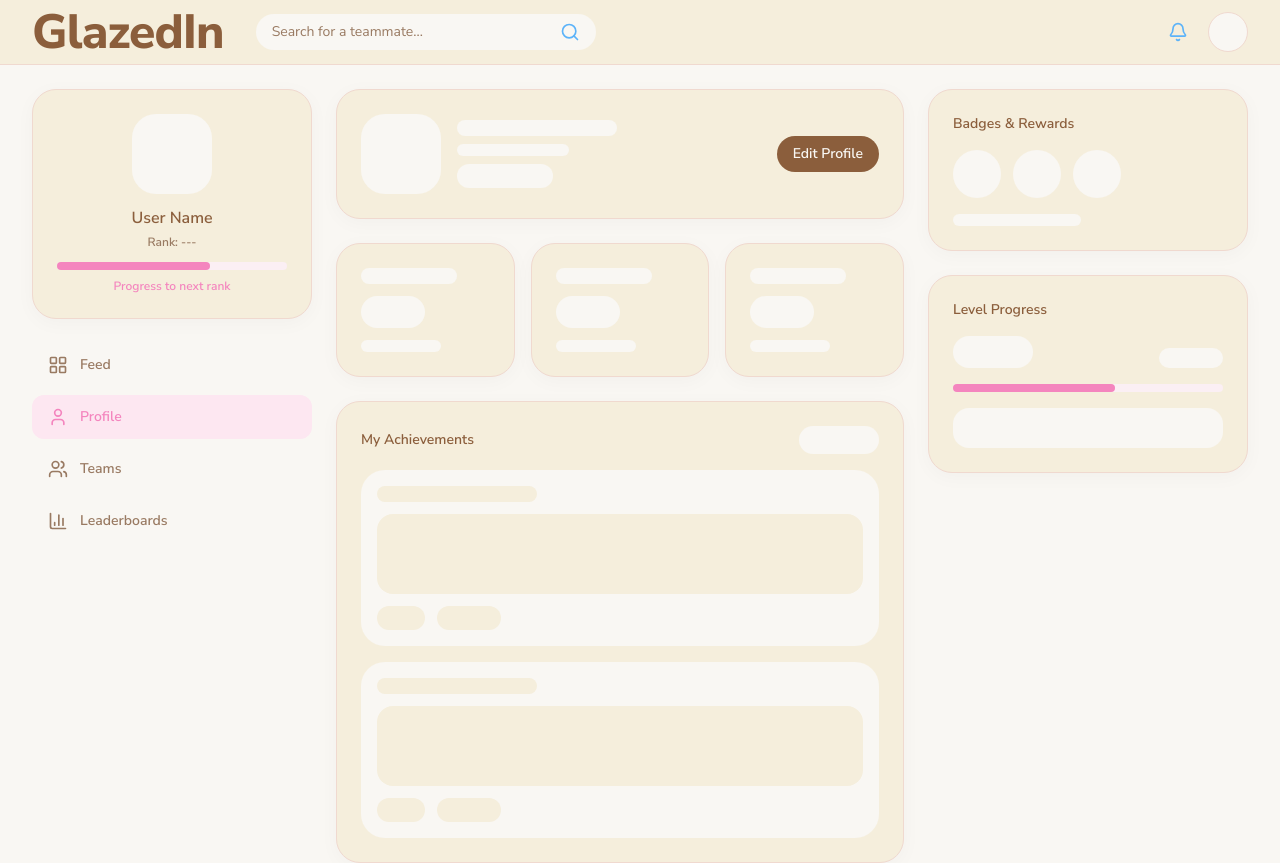
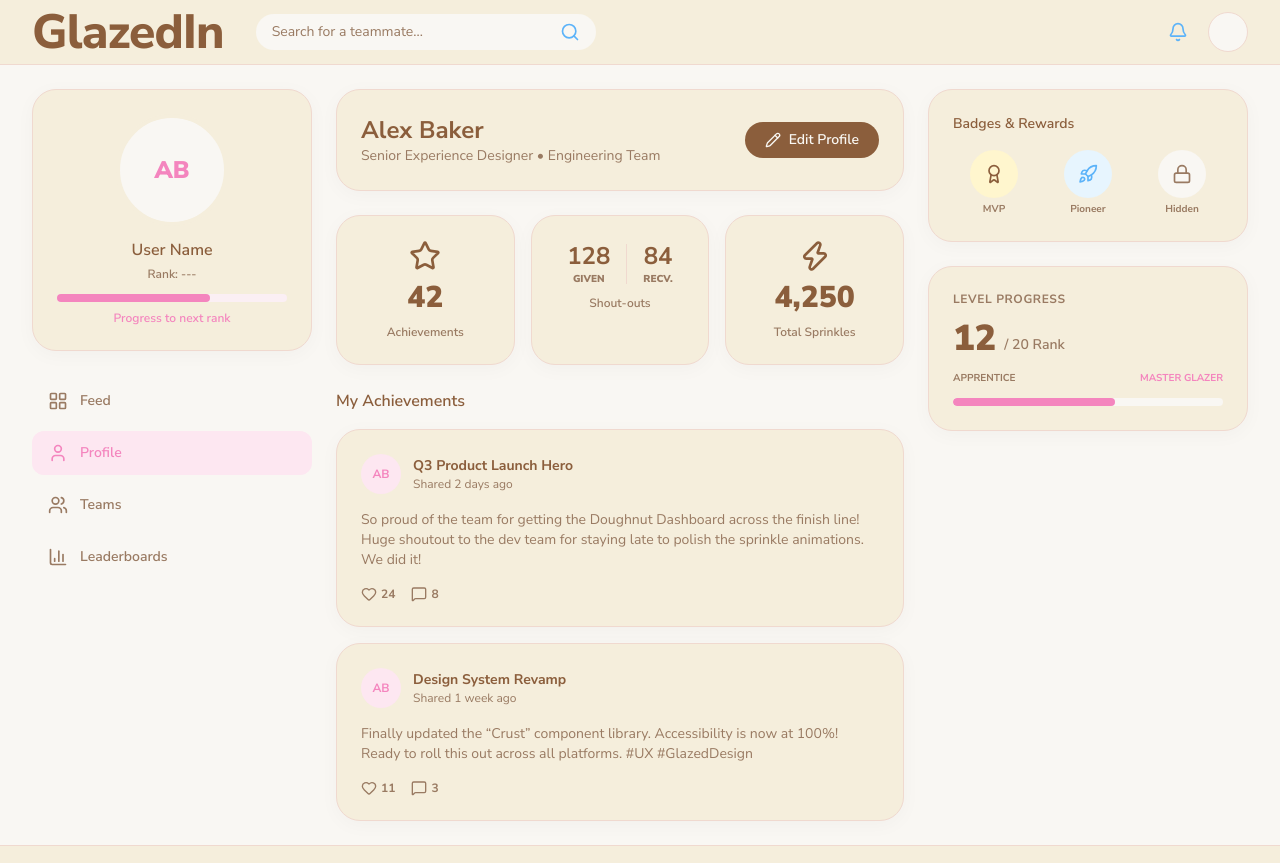
Before and after one commit to Gorbiel/Software_Engineering_Web_Project, a Next.js app in the folder frontend/: page /profile in a window 1280 px wide. Shown: the top 863 px of the page. Built offline with nearby package versions, Linux system fonts and the light colour scheme.

Commit message:
Io26 22 zarzadzanie profilem front (#51)
* feat(frontend/user management): added user settings page

* feat(frontend/user): added profile view

* style: formatting

```diff
--- a/frontend/src/app/(main)/layout.tsx
+++ b/frontend/src/app/(main)/layout.tsx
@@ -14,23 +14,6 @@ export default function MainLayout({
         <main className="flex-1">
           <div className="mx-auto flex w-full max-w-(--layout-max) gap-6 px-4 py-6 md:px-8">
             <aside className="hidden w-(--layout-sidebar-left) flex-col gap-6 md:flex">
-              <div className="glaze-card flex flex-col items-center gap-3 text-center">
-                <div className="bg-background h-20 w-20 rounded-3xl" />
-                <div className="flex flex-col gap-1">
-                  <p className="text-text text-base font-semibold">User Name</p>
-                  <p className="text-text-muted text-xs font-semibold">
-                    Rank: ---
-                  </p>
-                </div>
-                <div className="w-full">
-                  <div className="bg-accent-softer h-2 w-full rounded-full">
-                    <div className="bg-accent h-full w-2/3 rounded-full" />
-                  </div>
-                  <p className="text-accent mt-2 text-xs font-semibold">
-                    Progress to next rank
-                  </p>
-                </div>
-              </div>
               <SidebarNav />
             </aside>
             <div className="flex min-w-0 flex-1 flex-col gap-6">
--- a/frontend/src/app/(main)/profile/page.tsx
+++ b/frontend/src/app/(main)/profile/page.tsx
@@ -1,82 +1,226 @@
+"use client";
+
+import Link from "next/link";
+import {
+  Award,
+  Heart,
+  Lock,
+  MessageSquare,
+  Pencil,
+  Rocket,
+  Star,
+  Zap,
+} from "lucide-react";
+import { useAuth } from "@/context/AuthContext";
 import { PageShell } from "@/components/PageShell";
 
 export default function ProfilePage() {
-  return (
-    <PageShell
-      sidebar={
-        <>
+  const { user } = useAuth();
+
+  const displayName = user?.name ?? "Alex Baker";
+  const initials = displayName
+    .split(" ")
+    .map((n) => n[0])
+    .join("")
+    .slice(0, 2)
+    .toUpperCase();
+
+  const sidebar = (
+    <div className="hidden flex-col gap-6 xl:flex">
       <div className="glaze-card flex flex-col gap-4">
-            <h2 className="text-text text-sm font-semibold">
-              Badges & Rewards
-            </h2>
-            <div className="flex items-center gap-3">
-              <div className="bg-background h-12 w-12 rounded-full" />
-              <div className="bg-background h-12 w-12 rounded-full" />
-              <div className="bg-background h-12 w-12 rounded-full" />
+        <h3 className="text-text text-sm font-semibold">
+          Badges &amp; Rewards
+        </h3>
+        <div className="grid grid-cols-3 gap-3">
+          <div className="flex flex-col items-center gap-1">
+            <div className="bg-accent-3-soft flex h-12 w-12 items-center justify-center rounded-full">
+              <Award className="text-primary h-5 w-5" />
             </div>
-            <div className="bg-background h-3 w-32 rounded-full" />
+            <span className="text-text-muted text-[10px] font-bold">MVP</span>
           </div>
-          <div className="glaze-card flex flex-col gap-4">
-            <h2 className="text-text text-sm font-semibold">Level Progress</h2>
-            <div className="flex items-end justify-between">
-              <div className="bg-background h-8 w-20 rounded-full" />
-              <div className="bg-background h-5 w-16 rounded-full" />
+          <div className="flex flex-col items-center gap-1">
+            <div className="bg-accent-2-soft flex h-12 w-12 items-center justify-center rounded-full">
+              <Rocket className="text-accent-2 h-5 w-5" />
             </div>
-            <div className="bg-accent-softer h-2 w-full rounded-full">
+            <span className="text-text-muted text-[10px] font-bold">
+              Pioneer
+            </span>
+          </div>
+          <div className="flex flex-col items-center gap-1">
+            <div className="bg-background flex h-12 w-12 items-center justify-center rounded-full">
+              <Lock className="text-text-muted h-5 w-5" />
+            </div>
+            <span className="text-text-muted text-[10px] font-bold">
+              Hidden
+            </span>
+          </div>
+        </div>
+      </div>
+
+      <div className="glaze-card flex flex-col gap-3">
+        <h3 className="text-text-muted text-xs font-bold tracking-wider uppercase">
+          Level Progress
+        </h3>
+        <div className="flex items-end gap-2">
+          <span className="text-primary text-4xl font-black">12</span>
+          <span className="text-text-muted mb-1 text-sm font-semibold">
+            / 20 Rank
+          </span>
+        </div>
+        <div className="flex justify-between text-[10px] font-bold uppercase">
+          <span className="text-text-muted">Apprentice</span>
+          <span className="text-accent">Master Glazer</span>
+        </div>
+        <div className="bg-background h-2 w-full overflow-hidden rounded-full">
           <div className="bg-accent h-full w-3/5 rounded-full" />
         </div>
-            <div className="bg-background h-10 rounded-2xl" />
-          </div>
-        </>
-      }
-    >
-      <div className="glaze-card flex flex-col gap-4">
-        <div className="flex flex-col gap-4 sm:flex-row sm:items-center sm:justify-between">
-          <div className="flex items-center gap-4">
-            <div className="bg-background h-20 w-20 rounded-3xl" />
-            <div className="flex flex-col gap-2">
-              <div className="bg-background h-4 w-40 rounded-full" />
-              <div className="bg-background h-3 w-28 rounded-full" />
-              <div className="bg-background h-6 w-24 rounded-full" />
       </div>
     </div>
-          <button className="bg-primary text-primary-contrast hover:bg-primary-strong cursor-pointer rounded-full px-4 py-2 text-sm font-semibold transition select-none">
+  );
+
+  return (
+    <PageShell sidebar={sidebar}>
+      {/* Profile header */}
+      <div className="glaze-card relative overflow-hidden">
+        <div className="relative flex flex-col items-center gap-4 md:flex-row md:items-center md:gap-6">
+          <div className="flex-1 text-center md:text-left">
+            <h1 className="text-text text-2xl font-bold">{displayName}</h1>
+            <p className="text-text-muted text-sm">
+              Senior Experience Designer &bull; Engineering Team
+            </p>
+            <div className="flex flex-wrap justify-center gap-2 md:justify-start"></div>
+          </div>
+
+          <div>
+            <Link
+              href="/settings"
+              className="bg-primary text-primary-contrast hover:bg-primary-strong flex cursor-pointer items-center gap-2 rounded-full px-5 py-2 text-sm font-semibold transition select-none"
+            >
+              <Pencil className="h-4 w-4" />
               Edit Profile
+            </Link>
+          </div>
+        </div>
+      </div>
+
+      {/* Stats */}
+      <div className="grid grid-cols-1 gap-4 sm:grid-cols-3">
+        <div className="glaze-card flex flex-col items-center gap-2 text-center">
+          <Star className="text-primary h-8 w-8" />
+          <span className="text-text text-3xl font-black">42</span>
+          <span className="text-text-muted text-xs font-semibold">
+            Achievements
+          </span>
+        </div>
+
+        <div className="glaze-card flex flex-col items-center gap-2 text-center">
+          <div className="flex items-center gap-4">
+            <div className="flex flex-col items-center">
+              <span className="text-text text-2xl font-bold">128</span>
+              <span className="text-text-muted text-[10px] font-black uppercase">
+                Given
+              </span>
+            </div>
+            <div className="bg-border h-10 w-px" />
+            <div className="flex flex-col items-center">
+              <span className="text-text text-2xl font-bold">84</span>
+              <span className="text-text-muted text-[10px] font-black uppercase">
+                Recv.
+              </span>
+            </div>
+          </div>
+          <span className="text-text-muted text-xs font-semibold">
+            Shout-outs
+          </span>
+        </div>
+
+        <div className="glaze-card flex flex-col items-center gap-2 text-center">
+          <Zap className="text-primary h-8 w-8" />
+          <span className="text-primary text-3xl font-black">4,250</span>
+          <span className="text-text-muted text-xs font-semibold">
+            Total Sprinkles
+          </span>
+        </div>
+      </div>
+
+      {/* Achievements feed */}
+      <div className="flex flex-col gap-4">
+        <h2 className="text-text text-base font-semibold">My Achievements</h2>
+
+        <article className="glaze-card flex flex-col gap-4">
+          <div className="flex items-start justify-between gap-3">
+            <div className="flex items-center gap-3">
+              <div className="bg-accent-soft text-accent flex h-10 w-10 shrink-0 items-center justify-center rounded-full text-xs font-bold">
+                {initials}
+              </div>
+              <div>
+                <h4 className="text-text text-sm font-bold">
+                  Q3 Product Launch Hero
+                </h4>
+                <p className="text-text-muted text-xs">Shared 2 days ago</p>
+              </div>
+            </div>
+          </div>
+          <p className="text-text-muted text-sm">
+            So proud of the team for getting the Doughnut Dashboard across the
+            finish line! Huge shoutout to the dev team for staying late to
+            polish the sprinkle animations. We did it!
+          </p>
+
+          <div className="text-text-muted flex items-center gap-4 text-xs">
+            <button
+              className="hover:text-accent flex items-center gap-1 transition-colors"
+              type="button"
+            >
+              <Heart className="h-4 w-4" />
+              <span className="font-bold">24</span>
+            </button>
+            <button
+              className="hover:text-accent-2 flex items-center gap-1 transition-colors"
+              type="button"
+            >
+              <MessageSquare className="h-4 w-4" />
+              <span className="font-bold">8</span>
             </button>
           </div>
+        </article>
+
+        <article className="glaze-card flex flex-col gap-4">
+          <div className="flex items-start justify-between gap-3">
+            <div className="flex items-center gap-3">
+              <div className="bg-accent-soft text-accent flex h-10 w-10 shrink-0 items-center justify-center rounded-full text-xs font-bold">
+                {initials}
               </div>
-      <div className="flex flex-wrap gap-4">
-        {["Achievements", "Shout-outs", "Sprinkles"].map((label) => (
-          <div
-            key={label}
-            className="glaze-card flex min-w-40 flex-1 flex-col gap-3"
-          >
-            <div className="bg-background h-4 w-24 rounded-full" />
-            <div className="bg-background h-8 w-16 rounded-full" />
-            <div className="bg-background h-3 w-20 rounded-full" />
-          </div>
-        ))}
-      </div>
-      <div className="glaze-card flex flex-col gap-4">
-        <div className="flex items-center justify-between">
-          <h2 className="text-text text-sm font-semibold">My Achievements</h2>
-          <div className="bg-background h-7 w-20 rounded-full" />
-        </div>
-        <div className="flex flex-col gap-4">
-          {["Highlight", "Project"].map((item) => (
-            <div
-              key={item}
-              className="bg-background flex flex-col gap-3 rounded-3xl p-4"
-            >
-              <div className="bg-surface h-4 w-40 rounded-full" />
-              <div className="bg-surface h-20 rounded-2xl" />
-              <div className="flex gap-3">
-                <div className="bg-surface h-6 w-12 rounded-full" />
-                <div className="bg-surface h-6 w-16 rounded-full" />
+              <div>
+                <h4 className="text-text text-sm font-bold">
+                  Design System Revamp
+                </h4>
+                <p className="text-text-muted text-xs">Shared 1 week ago</p>
               </div>
             </div>
-          ))}
           </div>
+          <p className="text-text-muted text-sm">
+            Finally updated the &ldquo;Crust&rdquo; component library.
+            Accessibility is now at 100%! Ready to roll this out across all
+            platforms. #UX #GlazedDesign
+          </p>
+          <div className="text-text-muted flex items-center gap-4 text-xs">
+            <button
+              className="hover:text-accent flex items-center gap-1 transition-colors"
+              type="button"
+            >
+              <Heart className="h-4 w-4" />
+              <span className="font-bold">11</span>
+            </button>
+            <button
+              className="hover:text-accent-2 flex items-center gap-1 transition-colors"
+              type="button"
+            >
+              <MessageSquare className="h-4 w-4" />
+              <span className="font-bold">3</span>
+            </button>
+          </div>
+        </article>
       </div>
     </PageShell>
   );
--- a/frontend/src/components/SidebarNav.tsx
+++ b/frontend/src/components/SidebarNav.tsx
@@ -4,6 +4,7 @@ import Link from "next/link";
 import { usePathname } from "next/navigation";
 import { BarChart3, LayoutGrid, Users, User } from "lucide-react";
 import type { LucideIcon } from "lucide-react";
+import { useAuth } from "@/context/AuthContext";
 
 const navItems: Array<{ href: string; label: string; icon: LucideIcon }> = [
   { href: "/", label: "Feed", icon: LayoutGrid },
@@ -25,6 +26,15 @@ export function SidebarNav({
   variant?: "desktop" | "mobile";
 }) {
   const pathname = usePathname();
+  const { user } = useAuth();
+
+  const displayName = user?.name ?? "Alex Baker";
+  const initials = displayName
+    .split(" ")
+    .map((n) => n[0])
+    .join("")
+    .slice(0, 2)
+    .toUpperCase();
 
   if (variant === "mobile") {
     return (
@@ -52,6 +62,25 @@ export function SidebarNav({
 
   return (
     <nav className="flex flex-col gap-2">
+      <div className="glaze-card mb-5 flex flex-col items-center gap-3 text-center">
+        <div className="bg-background text-accent border-surface flex h-28 w-28 items-center justify-center overflow-hidden rounded-full border-4 text-2xl font-black">
+          {initials}
+        </div>
+        <div className="flex flex-col gap-1">
+          <p className="text-text text-base font-semibold">
+            {user?.name || "User Name"}
+          </p>
+          <p className="text-text-muted text-xs font-semibold">Rank: ---</p>
+        </div>
+        <div className="w-full">
+          <div className="bg-accent-softer h-2 w-full rounded-full">
+            <div className="bg-accent h-full w-2/3 rounded-full" />
+          </div>
+          <p className="text-accent mt-2 text-xs font-semibold">
+            Progress to next rank
+          </p>
+        </div>
+      </div>
       {navItems.map((item) => {
         const active = isActivePath(pathname, item.href);
         return (
--- a/frontend/src/context/AuthContext.tsx
+++ b/frontend/src/context/AuthContext.tsx
@@ -1,6 +1,6 @@
 "use client";
 
-import { createContext, useCallback, useContext, useState } from "react";
+import { createContext, useCallback, useContext, useSyncExternalStore } from "react";
 import { useRouter } from "next/navigation";
 import {
   type AuthUser,
@@ -9,6 +9,7 @@ import {
   getRefreshToken,
   getStoredUser,
   logoutRequest,
+  subscribeToAuth,
 } from "@/utils/auth";
 
 type AuthContextValue = {
@@ -20,7 +21,12 @@ const AuthContext = createContext<AuthContextValue | null>(null);
 
 export function AuthProvider({ children }: { children: React.ReactNode }) {
   const router = useRouter();
-  const [user, setUser] = useState<AuthUser | null>(getStoredUser);
+
+  const user = useSyncExternalStore(
+    subscribeToAuth,
+    getStoredUser,
+    () => null,
+  );
 
   const logout = useCallback(async () => {
     const access = getAccessToken();
@@ -35,7 +41,6 @@ export function AuthProvider({ children }: { children: React.ReactNode }) {
     }
 
     clearSession();
-    setUser(null);
     router.push("/login");
   }, [router]);
 
--- a/frontend/src/utils/auth.ts
+++ b/frontend/src/utils/auth.ts
@@ -13,6 +13,10 @@ export type AuthSession = {
 const ACCESS_TOKEN_KEY = "glazedin_access_token";
 const REFRESH_TOKEN_KEY = "glazedin_refresh_token";
 const USER_KEY = "glazedin_user";
+
+// Cached snapshot for useSyncExternalStore — stable reference until auth changes.
+let userSnapshot: AuthUser | null = null;
+let userSnapshotReady = false;
 
 function isBrowser() {
   return typeof window !== "undefined";
@@ -93,6 +97,7 @@ function parseLoginResponse(payload: unknown): AuthSession {
 }
 
 const SESSION_COOKIE = "glazedin_session";
+const AUTH_CHANGE_EVENT = "glazedin-auth-change";
 
 function setSessionCookie() {
   document.cookie = `${SESSION_COOKIE}=1; path=/; SameSite=Lax`;
@@ -100,6 +105,16 @@ function setSessionCookie() {
 
 function clearSessionCookie() {
   document.cookie = `${SESSION_COOKIE}=; path=/; max-age=0; SameSite=Lax`;
+}
+
+function dispatchAuthChange() {
+  userSnapshotReady = false;
+  window.dispatchEvent(new CustomEvent(AUTH_CHANGE_EVENT));
+}
+
+export function subscribeToAuth(callback: () => void): () => void {
+  window.addEventListener(AUTH_CHANGE_EVENT, callback);
+  return () => window.removeEventListener(AUTH_CHANGE_EVENT, callback);
 }
 
 export function saveSession(session: AuthSession) {
@@ -110,6 +125,7 @@ export function saveSession(session: AuthSession) {
   localStorage.setItem(REFRESH_TOKEN_KEY, session.refresh);
   localStorage.setItem(USER_KEY, JSON.stringify(session.user));
   setSessionCookie();
+  dispatchAuthChange();
 }
 
 export function saveUser(user: AuthUser) {
@@ -117,6 +133,7 @@ export function saveUser(user: AuthUser) {
     return;
   }
   localStorage.setItem(USER_KEY, JSON.stringify(user));
+  dispatchAuthChange();
 }
 
 export function clearSession() {
@@ -127,6 +144,7 @@ export function clearSession() {
   localStorage.removeItem(REFRESH_TOKEN_KEY);
   localStorage.removeItem(USER_KEY);
   clearSessionCookie();
+  dispatchAuthChange();
 }
 
 export function getAccessToken(): string | null {
@@ -148,18 +166,27 @@ export function getStoredUser(): AuthUser | null {
     return null;
   }
 
+  if (userSnapshotReady) {
+    return userSnapshot;
+  }
+
   const raw = localStorage.getItem(USER_KEY);
   if (!raw) {
+    userSnapshot = null;
+    userSnapshotReady = true;
     return null;
   }
 
   try {
-    return parseAuthUser(JSON.parse(raw));
+    userSnapshot = parseAuthUser(JSON.parse(raw));
   } catch (error) {
     console.error("Failed to read stored user.", error);
     localStorage.removeItem(USER_KEY);
-    return null;
+    userSnapshot = null;
   }
+
+  userSnapshotReady = true;
+  return userSnapshot;
 }
 
 export async function loginRequest(
```
Also changed, not shown: frontend/src/app/(main)/settings/page.tsx (+86 -34 lines), 1 other file (tests, documents, lock files or other folders). Lines whose indentation alone changed are shown as unchanged.
